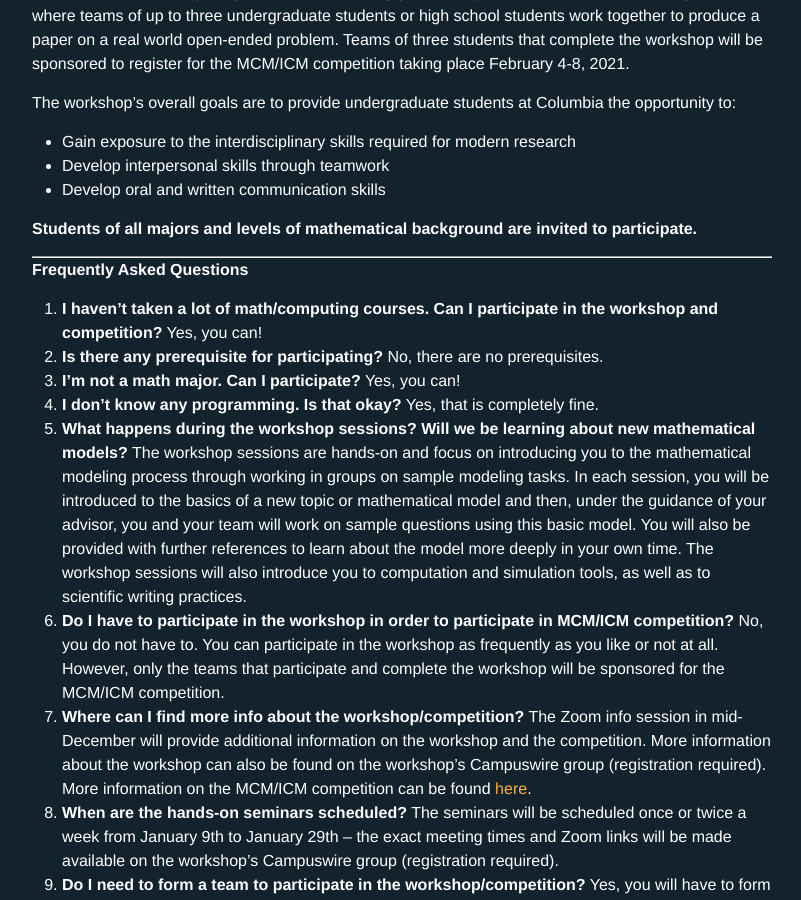
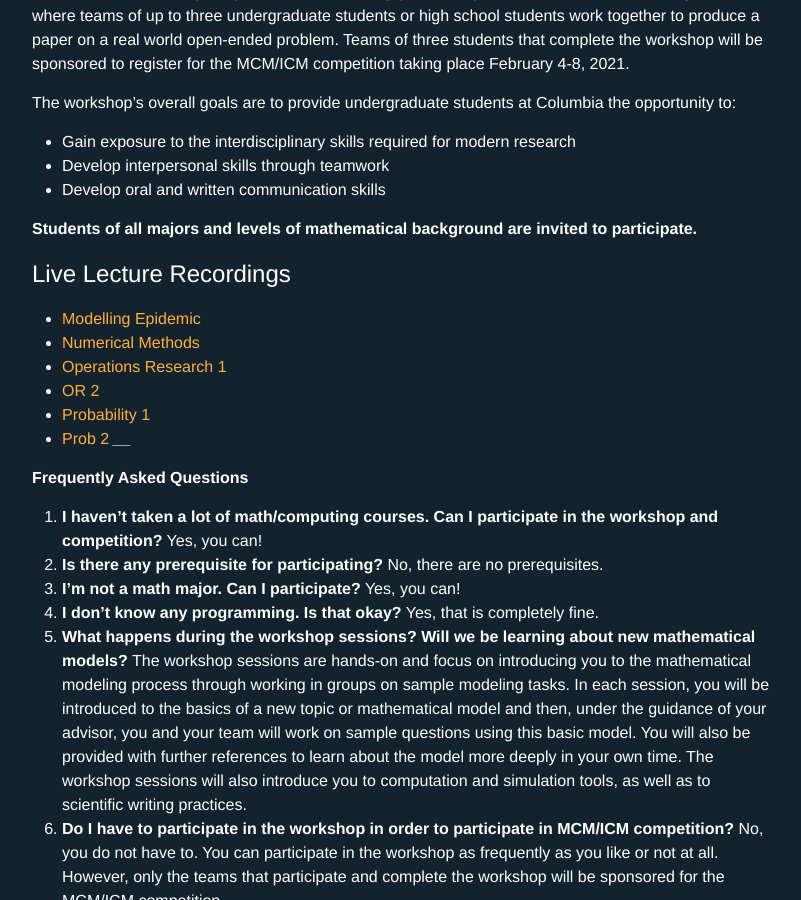
Before and after one commit to ColumbiaUndergradMathModeling/Home, a Jekyll site: the page built from Sp21.md, in a window 1280 px wide and 900 px high, scrolled down 452 px. Shown: the whole window, without its empty margins (238-1039 px from the left). Built offline with Jekyll 4.4.1, drawn with Linux system fonts in a browser that asks for light colours; our own code applies the rules of GitHub Pages for plain Markdown files.

Commit message:
add lecture recordings

```diff
--- a/Sp21.md
+++ b/Sp21.md
@@ -21,6 +21,13 @@
 
 **Students of all majors and levels of mathematical background are invited to participate.**
 
+## Live Lecture Recordings
+* [Modelling Epidemic](https://drive.google.com/file/d/10joow9nCwXMErZ8lgoonl8tVj_weO-dr/view?usp=sharing)
+* [Numerical Methods](https://drive.google.com/file/d/1i-nePHZkhacVoYuiIu6qG0eXYoDlC32m/view?usp=sharing)
+* [Operations Research 1](https://drive.google.com/file/d/1Vfv39lCu1DWz7qWvbXLJoz3KRx4tMyco/view?usp=sharing)
+* [OR 2](https://drive.google.com/file/d/1St7iDSjoclK48A-7kY9R9Yjp5cfwtWNm/view?usp=sharing)
+* [Probability 1](https://drive.google.com/file/d/1Vlr1uWMUi_yUkERPsX_lQpm94tIfq645/view?usp=sharing)
+* [Prob 2](https://drive.google.com/file/d/1apQkOHuQcO4bVNy7DF1TZfhPo9npOBGN/view?usp=sharing)
 ____
 
 **Frequently Asked Questions**
@@ -52,5 +59,3 @@
 
 - Ivan Corwin [corwin@math.columbia.edu](corwin@math.columbia.edu)
 - George Dragomir [dragomir@math.columbia.edu](dragomir@math.columbia.edu)
-
-----
```
